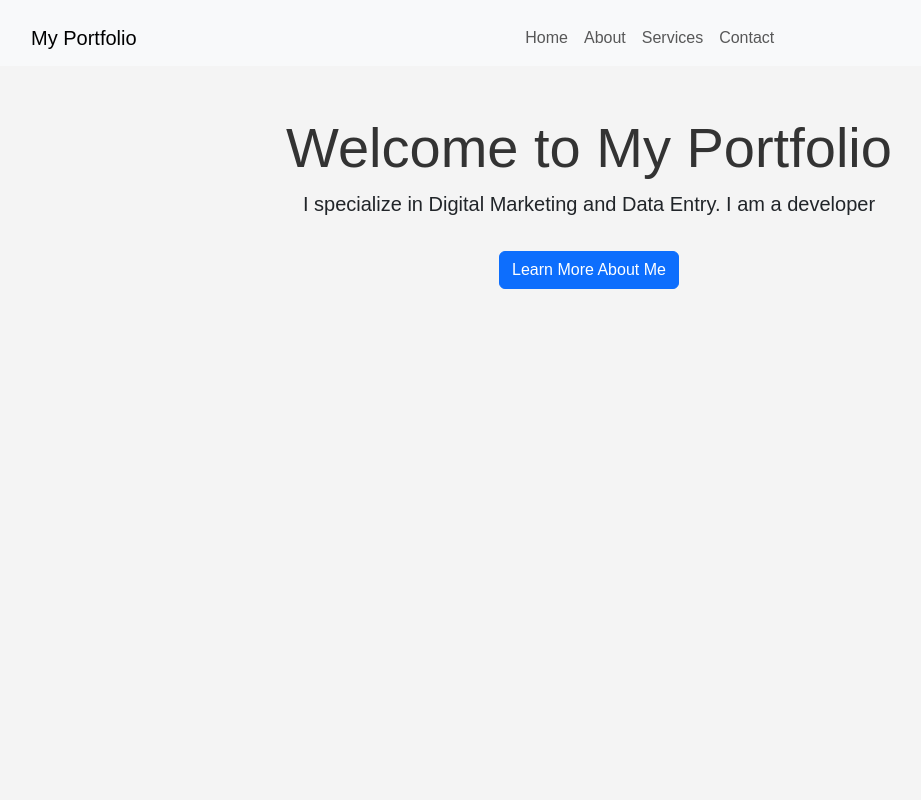
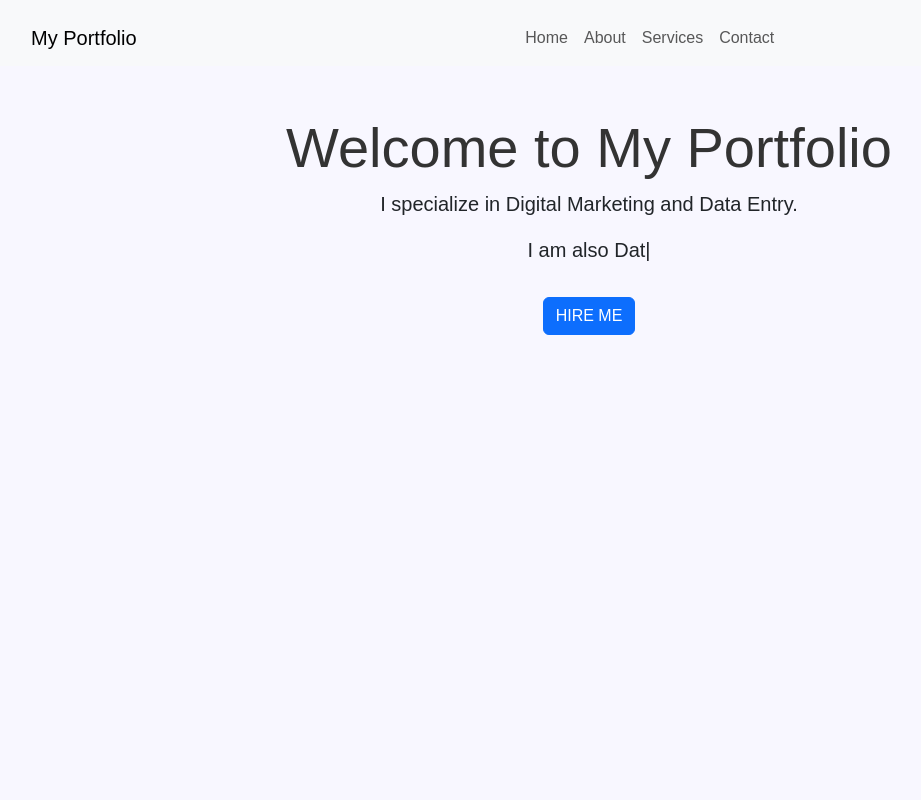
Before and after one commit to AbuHorairaTarif/de-bio, a React (Vite) app in the folder react-portfolio/: page / in a window 1280 px wide. Shown: the top 800 px of the page, without its empty margins (51-972 px from the left). Built offline with nearby package versions, Linux system fonts and the light colour scheme.

Commit message:
type.js is added

```diff
--- a/package.json
+++ b/package.json
@@ -1,5 +1,6 @@
 {
   "dependencies": {
-    "bootstrap": "^5.3.3"
+    "bootstrap": "^5.3.3",
+    "typed.js": "^2.1.0"
   }
 }
--- a/react-portfolio/public/portfolioData.json
+++ b/react-portfolio/public/portfolioData.json
@@ -1,8 +1,13 @@
 {
     "home": {
       "title": "Welcome to My Portfolio",
-      "description": "I specialize in Digital Marketing and Data Entry. I am a developer",
-      "buttonText": "Learn More About Me"
+      "description": "I specialize in Digital Marketing and Data Entry.",
+      "buttonText": "HIRE ME",
+      "typedStrings": [
+      "I specialize in Digital Marketing.",
+      "I am also Data Entry Specialist.",
+      "Let's grow your business!"
+    ]
     },
     "about": {
       "title": "About Me",
--- a/react-portfolio/src/App.jsx
+++ b/react-portfolio/src/App.jsx
@@ -7,6 +7,7 @@ import About from './pages/About';
 import Services from './pages/Services';
 import Contact from './pages/Contact';
 import Footer from './components/Footer';
+
 
 const App = () => {
   return (
--- a/react-portfolio/src/index.css
+++ b/react-portfolio/src/index.css
@@ -2,7 +2,7 @@ body {
   font-family: Arial, sans-serif;
   margin: 0;
   padding: 0;
-  background-color: #f4f4f4;
+  background-color: #f8f7ff;
 }
 
 h1, h2 {
@@ -14,7 +14,7 @@ h1, h2 {
   padding: 20px;
   max-width: 800px;
   margin: 50px auto;
-  background-color: white;
+  background-color: #b8b8ff;
   box-shadow: 0px 0px 10px rgba(0, 0, 0, 0.1);
 }
 
@@ -23,7 +23,7 @@ ul {
 }
 
 a {
-  color: #007bff;
+  color: #9381ff;
   text-decoration: none;
   display: inline-block;
   margin-top: 10px;
--- a/react-portfolio/src/main.jsx
+++ b/react-portfolio/src/main.jsx
@@ -3,7 +3,7 @@ import { StrictMode } from 'react'
 import { createRoot } from 'react-dom/client'
 import App from './App.jsx'
 import { BrowserRouter } from 'react-router-dom';
-import './index.css'
+import './index.css';
 
 createRoot(document.getElementById('root')).render(
   <StrictMode>
--- a/react-portfolio/src/pages/Home.jsx
+++ b/react-portfolio/src/pages/Home.jsx
@@ -1,8 +1,10 @@
-import React, { useState, useEffect } from 'react';
+import React, { useState, useEffect,  useRef } from 'react';
 import { Link } from 'react-router-dom';
-
+import Typed from 'typed.js';
+import './../index.css';
 const Home = () => {
   const [homeData, setHomeData] = useState({});
+  const typedElement = useRef(null);
 
   useEffect(() => {
     fetch('/portfolioData.json')
@@ -10,17 +12,35 @@ const Home = () => {
       .then(data => setHomeData(data.home));
   }, []);
 
+  useEffect(() => {
+    // Initialize Typed.js once the homeData is fetched and contains typedStrings
+    if (homeData.typedStrings) {
+      const typed = new Typed(typedElement.current, {
+        strings: homeData.typedStrings, // Use strings from the JSON file
+        typeSpeed: 50,
+        backSpeed: 50,
+        loop: true
+      });
+
+      return () => {
+        typed.destroy(); // Clean up Typed.js instance
+      };
+    }
+  }, [homeData]);
+
   return (
     <>
     <div className="container text-center mt-5 vh-100">
       <h1 className="display-4">{homeData.title}</h1>
       <p className="lead">{homeData.description}</p>
+      <p className="lead">
+        <span ref={typedElement}></span>
+      </p>
       <Link to="/about" className="btn btn-primary mt-3">
         {homeData.buttonText}
       </Link>
     </div>
-    <div>
-    </div>
+
     </>
   );
 };
```
Also changed, not shown: 1 other file (tests, documents, lock files or other folders).
